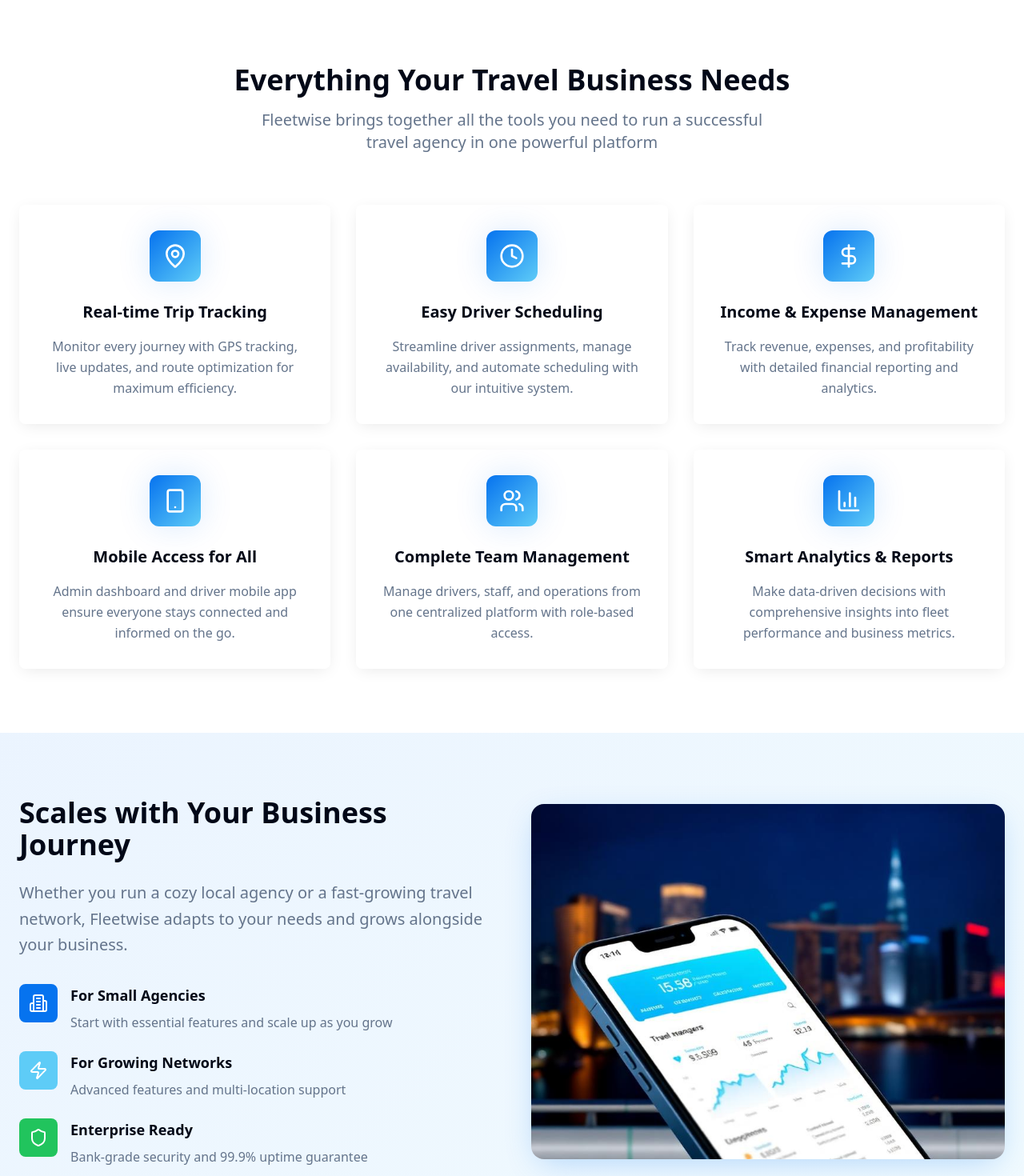
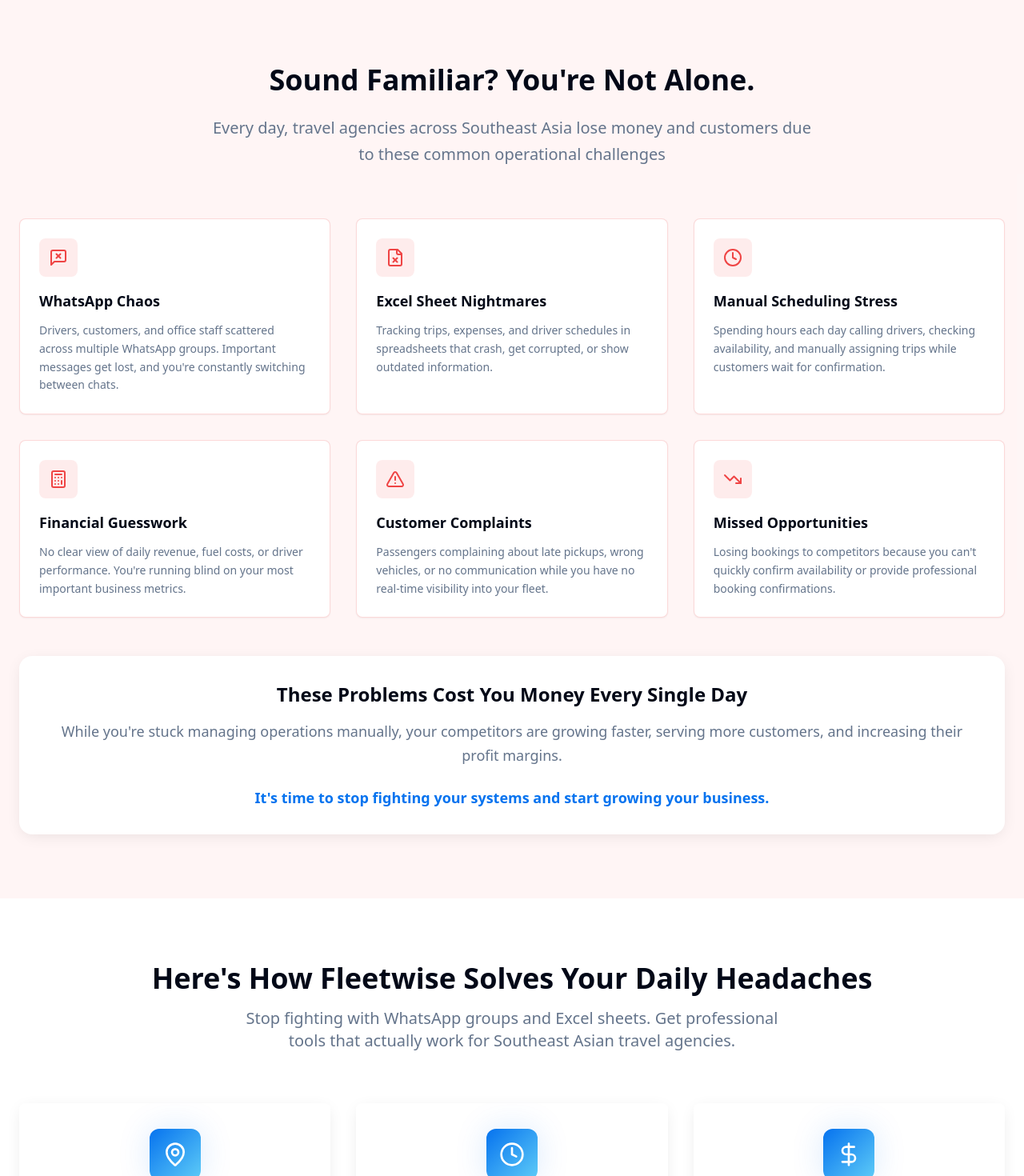
Before and after one commit to khprasad123/fleetwise-get-in-touch, a React (Vite) app: page / in a window 1280 px wide. Shown: the part 800-2270 px from the top of the page at 80% size. Built offline with nearby package versions, Linux system fonts and the light colour scheme.

Commit message:
Refine landing page content
Update landing page content to target Southeast Asia, specifically Singapore.
Incorporate pain points relevant to small-scale travel agencies.

```diff
--- a/src/components/BenefitsSection.tsx
+++ b/src/components/BenefitsSection.tsx
@@ -4,33 +4,33 @@ import { Card, CardContent } from "@/components/ui/card";
 const benefits = [
   {
     icon: MapPin,
-    title: "Real-time Trip Tracking",
-    description: "Monitor every journey with GPS tracking, live updates, and route optimization for maximum efficiency."
+    title: "Real-time Fleet Tracking",
+    description: "Know exactly where every vehicle is, eliminate 'Where are you?' calls, and provide customers with accurate pickup times."
   },
   {
     icon: Clock,
-    title: "Easy Driver Scheduling",
-    description: "Streamline driver assignments, manage availability, and automate scheduling with our intuitive system."
+    title: "Smart Driver Scheduling",
+    description: "Auto-assign trips based on driver location and availability. No more manual calling - just efficient, optimized scheduling."
   },
   {
     icon: DollarSign,
-    title: "Income & Expense Management",
-    description: "Track revenue, expenses, and profitability with detailed financial reporting and analytics."
+    title: "Profit & Loss Visibility",
+    description: "See daily revenue, fuel costs, and driver performance at a glance. Make data-driven decisions instead of guessing."
   },
   {
     icon: Smartphone,
-    title: "Mobile Access for All",
-    description: "Admin dashboard and driver mobile app ensure everyone stays connected and informed on the go."
+    title: "Driver Mobile App",
+    description: "Drivers get trip notifications, can update status, and communicate with customers - no more missed calls or confusion."
   },
   {
     icon: Users,
-    title: "Complete Team Management",
-    description: "Manage drivers, staff, and operations from one centralized platform with role-based access."
+    title: "Customer Communication",
+    description: "Automated booking confirmations, pickup reminders, and trip updates keep customers happy and reduce complaints."
   },
   {
     icon: BarChart3,
-    title: "Smart Analytics & Reports",
-    description: "Make data-driven decisions with comprehensive insights into fleet performance and business metrics."
+    title: "Southeast Asia Focused",
+    description: "Built specifically for the unique challenges of travel agencies in Singapore, Malaysia, Thailand, and Indonesia."
   }
 ];
 
@@ -40,10 +40,10 @@ const BenefitsSection = () => {
       <div className="container mx-auto px-6">
         <div className="text-center mb-16">
           <h2 className="text-3xl md:text-4xl font-bold mb-4">
-            Everything Your Travel Business Needs
+            Here's How Fleetwise Solves Your Daily Headaches
           </h2>
           <p className="text-xl text-muted-foreground max-w-2xl mx-auto">
-            Fleetwise brings together all the tools you need to run a successful travel agency in one powerful platform
+            Stop fighting with WhatsApp groups and Excel sheets. Get professional tools that actually work for Southeast Asian travel agencies.
           </p>
         </div>
 
--- a/src/components/HeroSection.tsx
+++ b/src/components/HeroSection.tsx
@@ -23,15 +23,15 @@ const HeroSection = () => {
       <div className="relative z-10 container mx-auto px-6 text-center">
         <div className="flex items-center justify-center gap-2 mb-6">
           <MapPin className="h-5 w-5 text-brand" />
-          <span className="text-sm font-medium text-muted-foreground">Singapore's Leading Fleet Solution</span>
+          <span className="text-sm font-medium text-muted-foreground">Solving Fleet Challenges Across Southeast Asia</span>
         </div>
 
         <h1 className="text-4xl md:text-6xl lg:text-7xl font-bold mb-6 bg-clip-text text-transparent bg-brand-gradient leading-tight">
-          The Future of Travel Fleet Management
+          Stop Losing Money on Manual Fleet Operations
         </h1>
 
         <p className="text-xl md:text-2xl text-muted-foreground mb-8 max-w-3xl mx-auto leading-relaxed">
-          One platform to manage drivers, trips, vehicles, and income — made for travel agencies of all sizes in Singapore and beyond
+          Finally, a solution built for Southeast Asian travel agencies tired of juggling WhatsApp groups, Excel sheets, and missed opportunities
         </p>
 
         <div className="flex flex-col sm:flex-row gap-4 justify-center items-center">
@@ -55,7 +55,7 @@ const HeroSection = () => {
         </div>
 
         <div className="mt-12 text-sm text-muted-foreground">
-          Trusted by 500+ travel agencies across Southeast Asia
+          Trusted by 200+ travel agencies across Singapore, Malaysia, Thailand & Indonesia
         </div>
       </div>
 
--- /dev/null
+++ b/src/components/PainPointsSection.tsx
@@ -0,0 +1,85 @@
+import { AlertTriangle, Clock, Calculator, MessageSquareX, FileX, TrendingDown } from "lucide-react";
+import { Card, CardContent } from "@/components/ui/card";
+
+const painPoints = [
+  {
+    icon: MessageSquareX,
+    title: "WhatsApp Chaos",
+    description: "Drivers, customers, and office staff scattered across multiple WhatsApp groups. Important messages get lost, and you're constantly switching between chats."
+  },
+  {
+    icon: FileX,
+    title: "Excel Sheet Nightmares",
+    description: "Tracking trips, expenses, and driver schedules in spreadsheets that crash, get corrupted, or show outdated information."
+  },
+  {
+    icon: Clock,
+    title: "Manual Scheduling Stress",
+    description: "Spending hours each day calling drivers, checking availability, and manually assigning trips while customers wait for confirmation."
+  },
+  {
+    icon: Calculator,
+    title: "Financial Guesswork",
+    description: "No clear view of daily revenue, fuel costs, or driver performance. You're running blind on your most important business metrics."
+  },
+  {
+    icon: AlertTriangle,
+    title: "Customer Complaints",
+    description: "Passengers complaining about late pickups, wrong vehicles, or no communication while you have no real-time visibility into your fleet."
+  },
+  {
+    icon: TrendingDown,
+    title: "Missed Opportunities",
+    description: "Losing bookings to competitors because you can't quickly confirm availability or provide professional booking confirmations."
+  }
+];
+
+const PainPointsSection = () => {
+  return (
+    <section className="py-20 bg-destructive/5">
+      <div className="container mx-auto px-6">
+        <div className="text-center mb-16">
+          <h2 className="text-3xl md:text-4xl font-bold mb-6 text-foreground">
+            Sound Familiar? You're Not Alone.
+          </h2>
+          <p className="text-xl text-muted-foreground max-w-3xl mx-auto leading-relaxed">
+            Every day, travel agencies across Southeast Asia lose money and customers due to these common operational challenges
+          </p>
+        </div>
+
+        <div className="grid grid-cols-1 md:grid-cols-2 lg:grid-cols-3 gap-8 mb-12">
+          {painPoints.map((painPoint, index) => (
+            <Card key={index} className="border-destructive/20 bg-white hover:shadow-lg transition-smooth">
+              <CardContent className="p-6">
+                <div className="w-12 h-12 bg-destructive/10 rounded-lg flex items-center justify-center mb-4">
+                  <painPoint.icon className="h-6 w-6 text-destructive" />
+                </div>
+                <h3 className="text-lg font-semibold mb-3 text-foreground">
+                  {painPoint.title}
+                </h3>
+                <p className="text-muted-foreground leading-relaxed text-sm">
+                  {painPoint.description}
+                </p>
+              </CardContent>
+            </Card>
+          ))}
+        </div>
+
+        <div className="bg-white rounded-2xl p-8 shadow-soft text-center">
+          <h3 className="text-2xl font-bold mb-4 text-foreground">
+            These Problems Cost You Money Every Single Day
+          </h3>
+          <p className="text-lg text-muted-foreground mb-6 leading-relaxed">
+            While you're stuck managing operations manually, your competitors are growing faster,
+            serving more customers, and increasing their profit margins.
+          </p>
+          <p className="text-brand font-semibold text-lg">
+            It's time to stop fighting your systems and start growing your business.
+          </p>
+        </div>
+      </div>
+    </section>
+  );
+};
+
+export default PainPointsSection;
--- a/src/components/TrustSection.tsx
+++ b/src/components/TrustSection.tsx
@@ -8,11 +8,11 @@ const TrustSection = () => {
         <div className="grid grid-cols-1 lg:grid-cols-2 gap-12 items-center">
           <div>
             <h2 className="text-3xl md:text-4xl font-bold mb-6 text-foreground">
-              Scales with Your Business Journey
+              From Struggling Small Agency to Regional Success Story
             </h2>
             <p className="text-xl text-muted-foreground mb-8 leading-relaxed">
-              Whether you run a cozy local agency or a fast-growing travel network,
-              Fleetwise adapts to your needs and grows alongside your business.
+              Whether you're running a 3-van operation in Singapore or managing 50+ vehicles across Malaysia and Thailand,
+              Fleetwise adapts to Southeast Asian travel business needs.
             </p>
 
             <div className="space-y-6">
@@ -21,8 +21,8 @@ const TrustSection = () => {
                   <Building2 className="h-6 w-6 text-white" />
                 </div>
                 <div>
-                  <h3 className="font-semibold text-lg mb-2">For Small Agencies</h3>
-                  <p className="text-muted-foreground">Start with essential features and scale up as you grow</p>
+                  <h3 className="font-semibold text-lg mb-2">Small Agencies (1-10 vehicles)</h3>
+                  <p className="text-muted-foreground">Start professional, eliminate WhatsApp chaos, impress customers</p>
                 </div>
               </div>
 
@@ -31,8 +31,8 @@ const TrustSection = () => {
                   <Zap className="h-6 w-6 text-white" />
                 </div>
                 <div>
-                  <h3 className="font-semibold text-lg mb-2">For Growing Networks</h3>
-                  <p className="text-muted-foreground">Advanced features and multi-location support</p>
+                  <h3 className="font-semibold text-lg mb-2">Growing Agencies (10-50 vehicles)</h3>
+                  <p className="text-muted-foreground">Multi-location support, advanced reporting, compete with the big players</p>
                 </div>
               </div>
 
@@ -41,8 +41,8 @@ const TrustSection = () => {
                   <Shield className="h-6 w-6 text-white" />
                 </div>
                 <div>
-                  <h3 className="font-semibold text-lg mb-2">Enterprise Ready</h3>
-                  <p className="text-muted-foreground">Bank-grade security and 99.9% uptime guarantee</p>
+                  <h3 className="font-semibold text-lg mb-2">Large Operations (50+ vehicles)</h3>
+                  <p className="text-muted-foreground">Enterprise features, regional management, white-label options</p>
                 </div>
               </div>
             </div>
--- a/src/pages/Index.tsx
+++ b/src/pages/Index.tsx
@@ -1,4 +1,5 @@
 import HeroSection from "@/components/HeroSection";
+import PainPointsSection from "@/components/PainPointsSection";
 import BenefitsSection from "@/components/BenefitsSection";
 import TrustSection from "@/components/TrustSection";
 import WhyFleetwiseSection from "@/components/WhyFleetwiseSection";
@@ -9,6 +10,7 @@ const Index = () => {
   return (
     <div className="min-h-screen">
       <HeroSection />
+      <PainPointsSection />
       <BenefitsSection />
       <TrustSection />
       <WhyFleetwiseSection />
```
Also changed, not shown: src/components/ContactForm.tsx (+7 -7 lines), src/components/WhyFleetwiseSection.tsx (+14 -10 lines).
